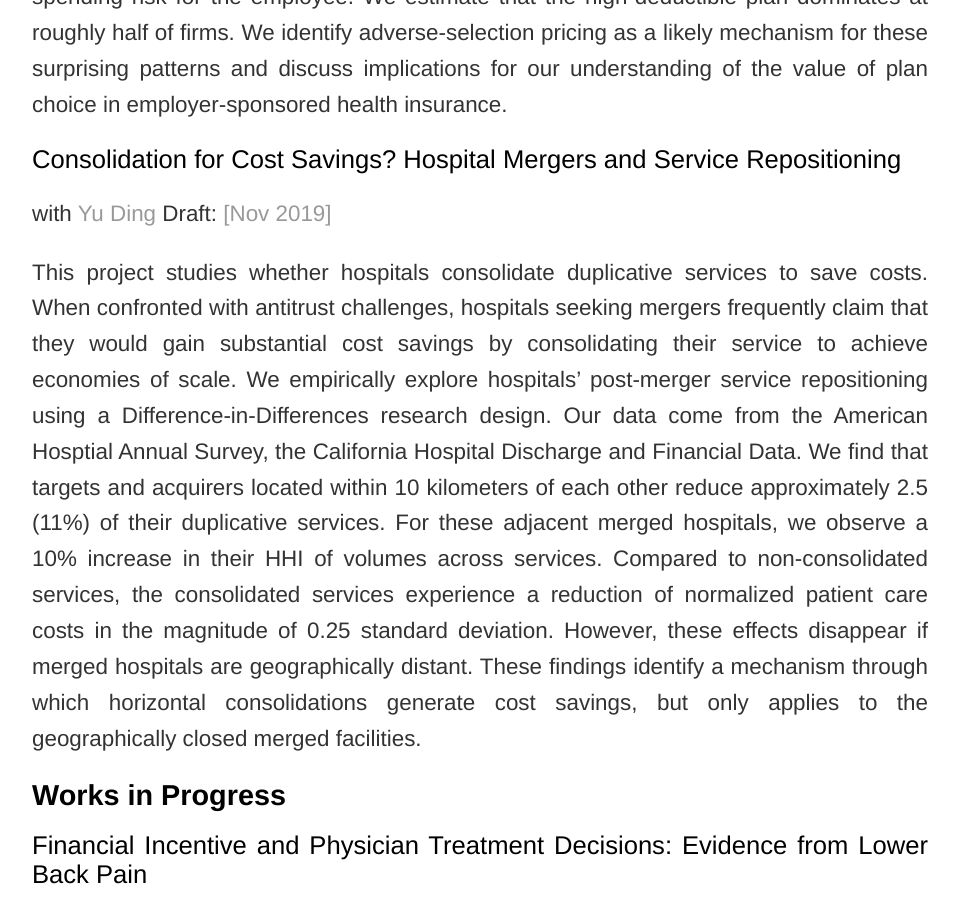
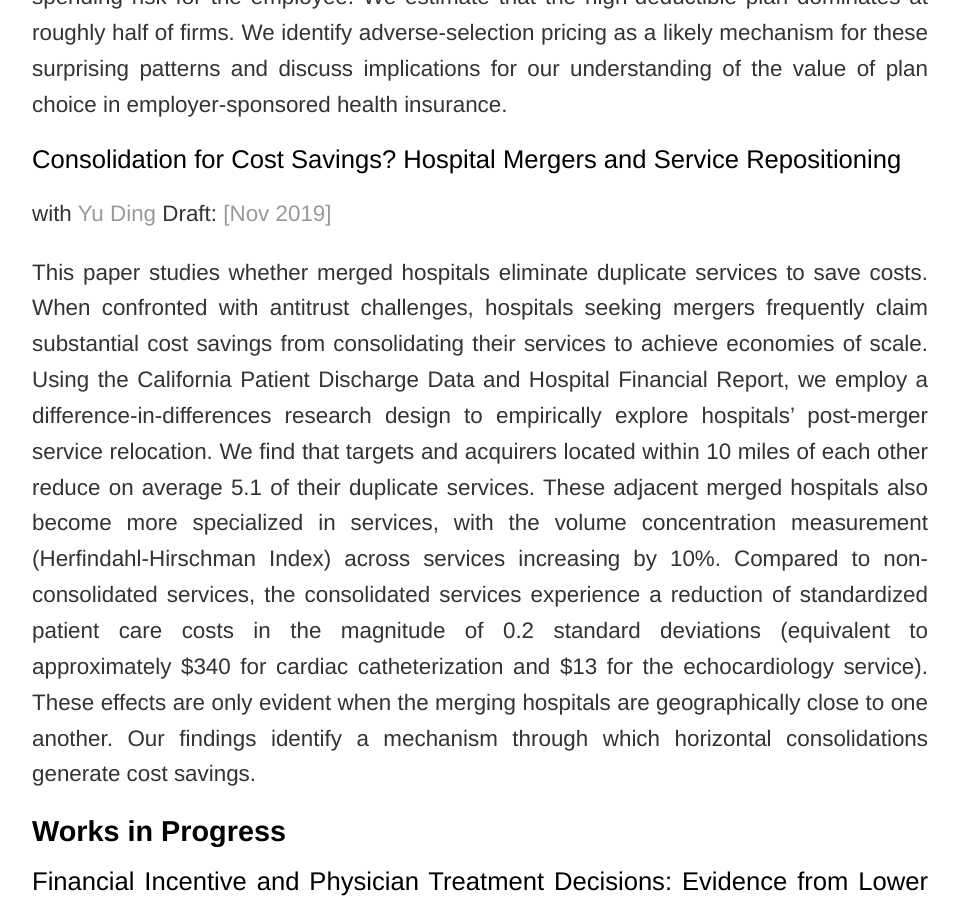
Before and after one commit to trifen/feng3hu.github.io, a Jekyll site: the page built from research.html, in a window 1280 px wide and 900 px high, scrolled down 1263 px. Shown: the whole window, without its empty margins (160-1119 px from the left). Built offline with Jekyll 4.4.1, drawn with Linux system fonts in a browser that asks for light colours.

Commit message:
Update research.html

```diff
--- a/research.html
+++ b/research.html
@@ -16,7 +16,7 @@ title: Chenyuan Liu
 		<p> </p>
   		<h2>Consolidation for Cost Savings? Hospital Mergers and Service Repositioning</h2>
 		<p> with <a href= "https://sites.google.com/wisc.edu/yu-ding/" target="_blank">Yu Ding</a>  Draft: <a href= "https://drive.google.com/file/d/1WG1lNP8MmffwbnDtiPu6ArohQ6sBZZyh/view" target="_blank">[Nov 2019]</a></p>
-		<p> This project studies whether hospitals consolidate duplicative services to save costs. When confronted with antitrust challenges, hospitals seeking mergers frequently claim that they would gain substantial cost savings by consolidating their service to achieve economies of scale. We empirically explore hospitals’ post-merger service repositioning using a Difference-in-Differences research design. Our data come from the American Hosptial Annual Survey, the California Hospital Discharge and Financial Data. We find that targets and acquirers located within 10 kilometers of each other reduce approximately 2.5 (11%) of their duplicative services. For these adjacent merged hospitals, we observe a 10% increase in their HHI of volumes across services. Compared to non-consolidated services, the consolidated services experience a reduction of normalized patient care costs in the magnitude of 0.25 standard deviation. However, these effects disappear if merged hospitals are geographically distant. These findings identify a mechanism through which horizontal consolidations generate cost savings, but only applies to the geographically closed merged facilities. </p>
+		<p> This paper studies whether merged hospitals eliminate duplicate services to save costs. When confronted with antitrust challenges, hospitals seeking mergers frequently claim substantial cost savings from consolidating their services to achieve economies of scale. Using the California Patient Discharge Data and Hospital Financial Report, we employ a difference-in-differences research design to empirically explore hospitals’ post-merger service relocation. We find that targets and acquirers located within 10 miles of each other reduce on average 5.1 of their duplicate services. These adjacent merged hospitals also become more specialized in services, with the volume concentration measurement (Herfindahl-Hirschman Index) across services increasing by 10%. Compared to non-consolidated services, the consolidated services experience a reduction of standardized patient care costs in the magnitude of 0.2 standard deviations (equivalent to approximately $340 for cardiac catheterization and $13 for the echocardiology service). These effects are only evident when the merging hospitals are geographically close to one another. Our findings identify a mechanism through which horizontal consolidations generate cost savings. </p>
 		<p> </p>
 		<h1> Works in Progress </h1>
 		<h2>Financial Incentive and Physician Treatment Decisions: Evidence from Lower Back Pain</h2>
```
